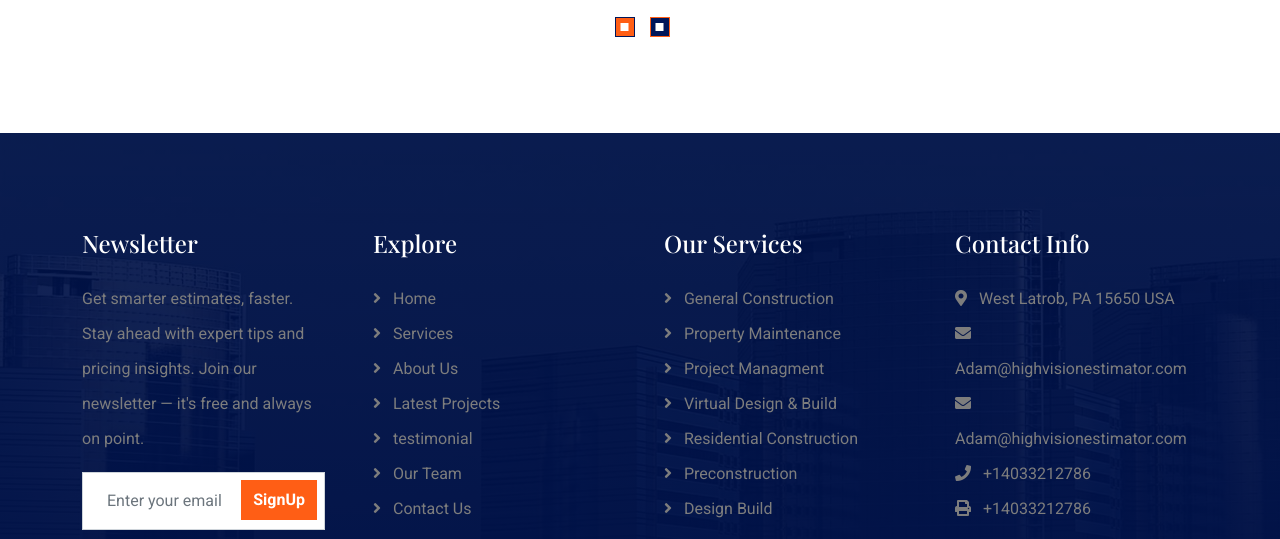
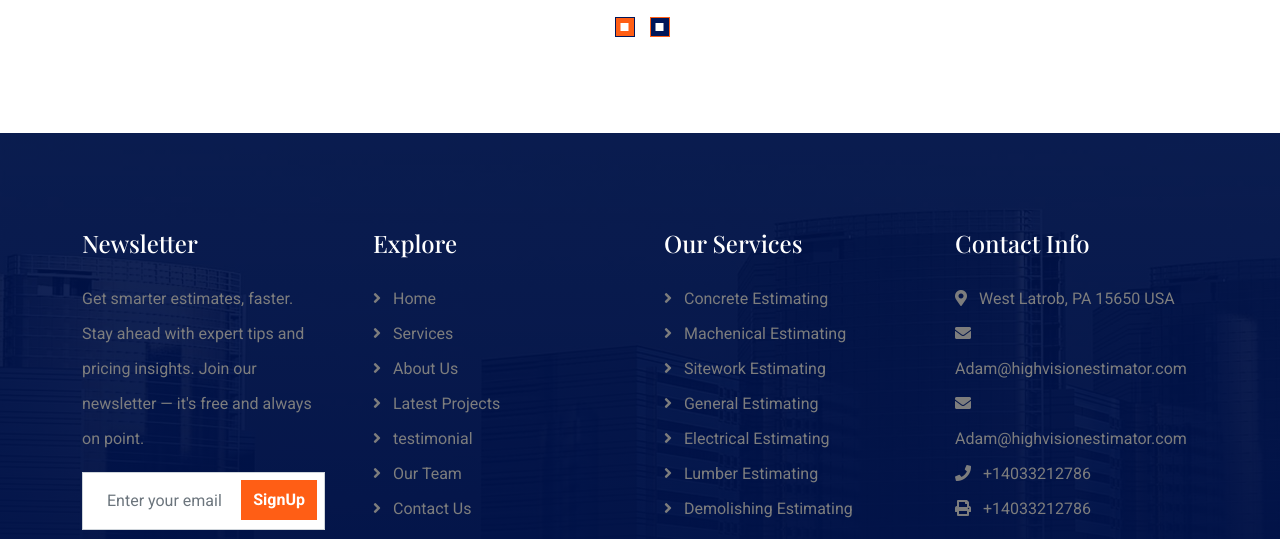
Before and after one commit to Awahab23/high-vision, a plain HTML site: page index.html in a window 1280 px wide. Shown: the part 6706-7245 px from the top of the page. Drawn offline with nearby package versions, Linux system fonts and the light colour scheme; some packages are replaced by stand-ins of ours; a script that the page names is missing; a web font is replaced by a local one.

Commit message:
Update index.html

```diff
--- a/index.html
+++ b/index.html
@@ -842,13 +842,13 @@
                     <div class="col-md-6 col-lg-6 col-xl-3">
                         <div class="footer-item d-flex flex-column">
                             <h4 class="text-white mb-4">Our Services</h4>
-                            <a href="#"><i class="fas fa-angle-right me-2"></i> General Construction</a>
-                            <a href="#"><i class="fas fa-angle-right me-2"></i> Property Maintenance</a>
-                            <a href="#"><i class="fas fa-angle-right me-2"></i> Project Managment</a>
-                            <a href="#"><i class="fas fa-angle-right me-2"></i> Virtual Design & Build</a>
-                            <a href="#"><i class="fas fa-angle-right me-2"></i> Residential Construction</a>
-                            <a href="#"><i class="fas fa-angle-right me-2"></i> Preconstruction</a>
-                            <a href="#"><i class="fas fa-angle-right me-2"></i> Design Build</a>
+                            <a href="#"><i class="fas fa-angle-right me-2"></i> Concrete Estimating</a>
+                            <a href="#"><i class="fas fa-angle-right me-2"></i> Machenical Estimating</a>
+                            <a href="#"><i class="fas fa-angle-right me-2"></i> Sitework Estimating</a>
+                            <a href="#"><i class="fas fa-angle-right me-2"></i> General Estimating</a>
+                            <a href="#"><i class="fas fa-angle-right me-2"></i> Electrical Estimating</a>
+                            <a href="#"><i class="fas fa-angle-right me-2"></i> Lumber Estimating</a>
+                            <a href="#"><i class="fas fa-angle-right me-2"></i> Demolishing Estimating</a>
                         </div>
                     </div>
                     <div class="col-md-6 col-lg-6 col-xl-3">
```
